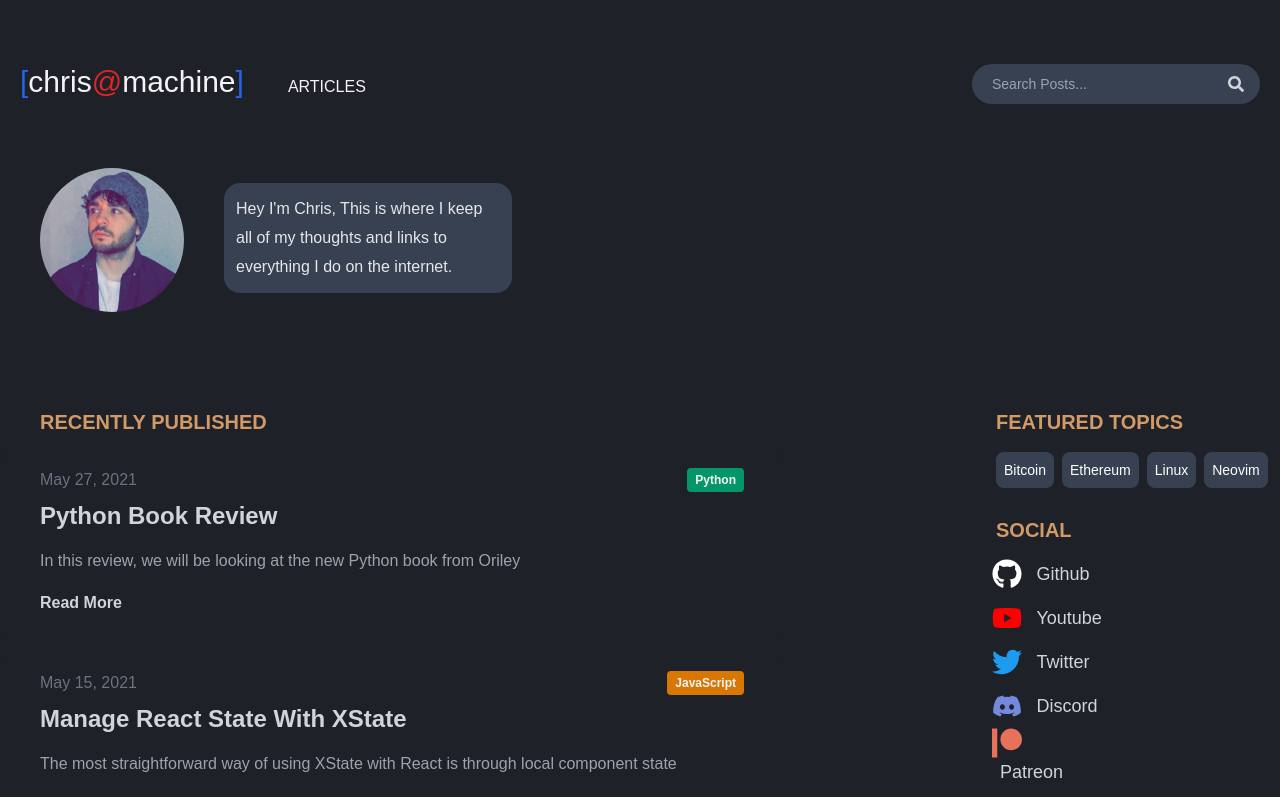
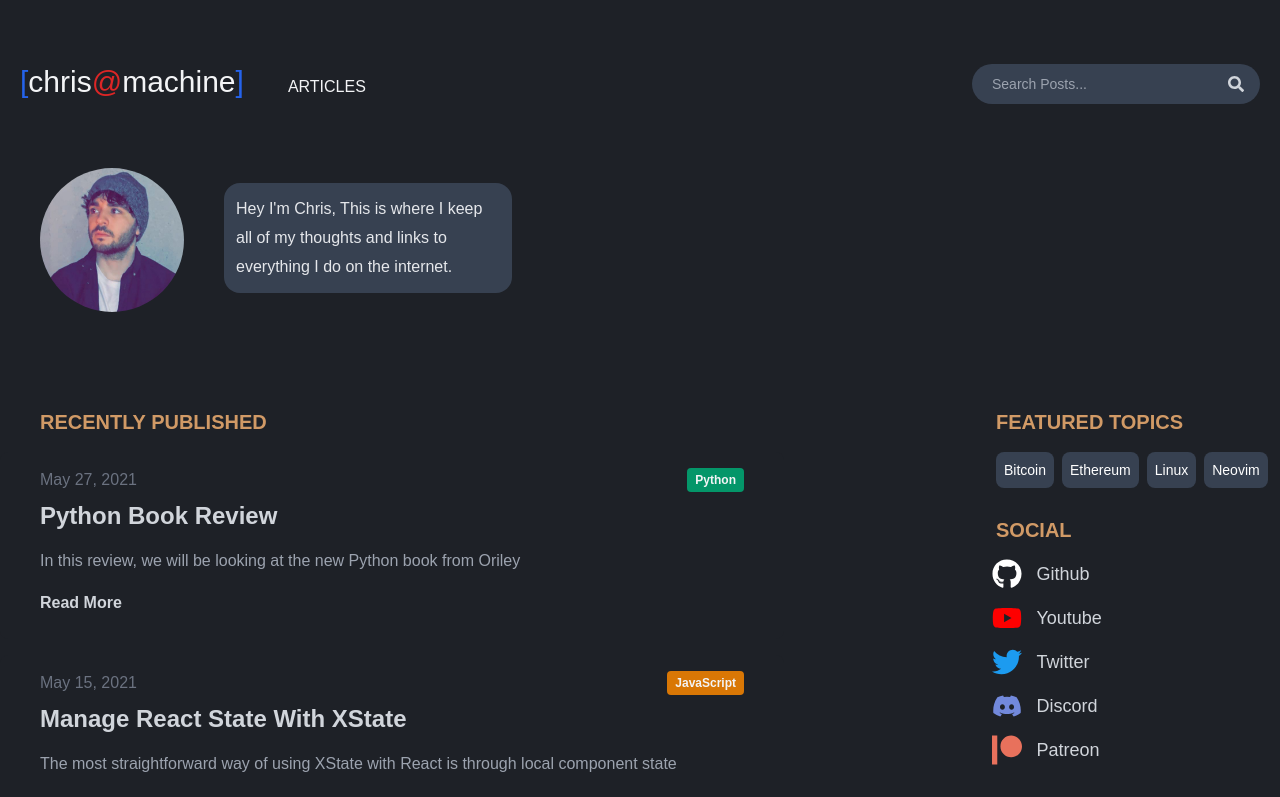
Before and after one commit to ChristianChiarulli/old_website, a Next.js app: page / in a window 1280 px wide. Shown: the top 797 px of the page. Built offline with nearby package versions, Linux system fonts and the light colour scheme.

Commit message:
fix social list

```diff
--- a/components/SocialList.js
+++ b/components/SocialList.js
@@ -82,14 +82,12 @@ export default function SocialList() {
             rel='nofollow noopener noreferrer'
             href={'https://www.patreon.com/chrisatmachine'}
           >
-            <div className='flex justify-start items-center'>
             <FaPatreon
               color='#E8715C'
               size='30'
               style={{ marginRight: '.4rem' }}
             />
             <span className={styles.sociallist__name}>Patreon</span>
-            </div>
           </a>
         </li>
       </ul>
```
Lines whose indentation alone changed are shown as unchanged.
